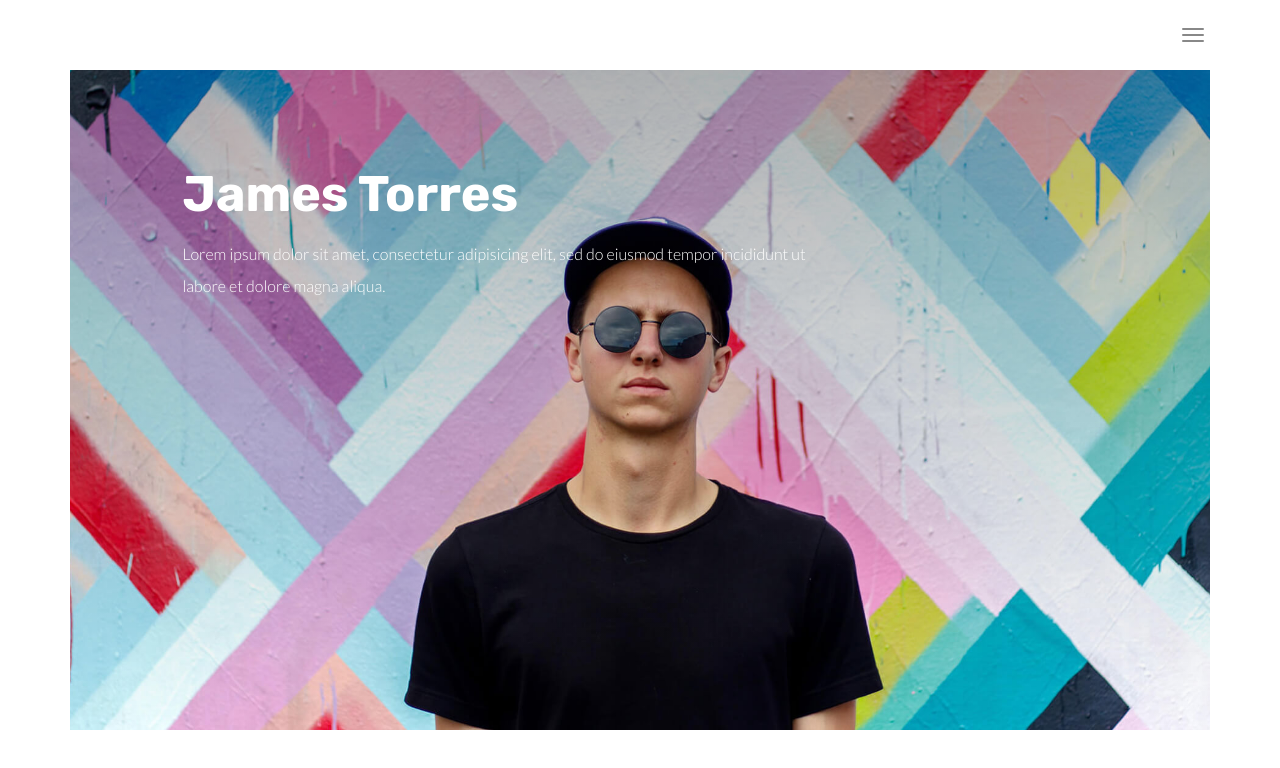
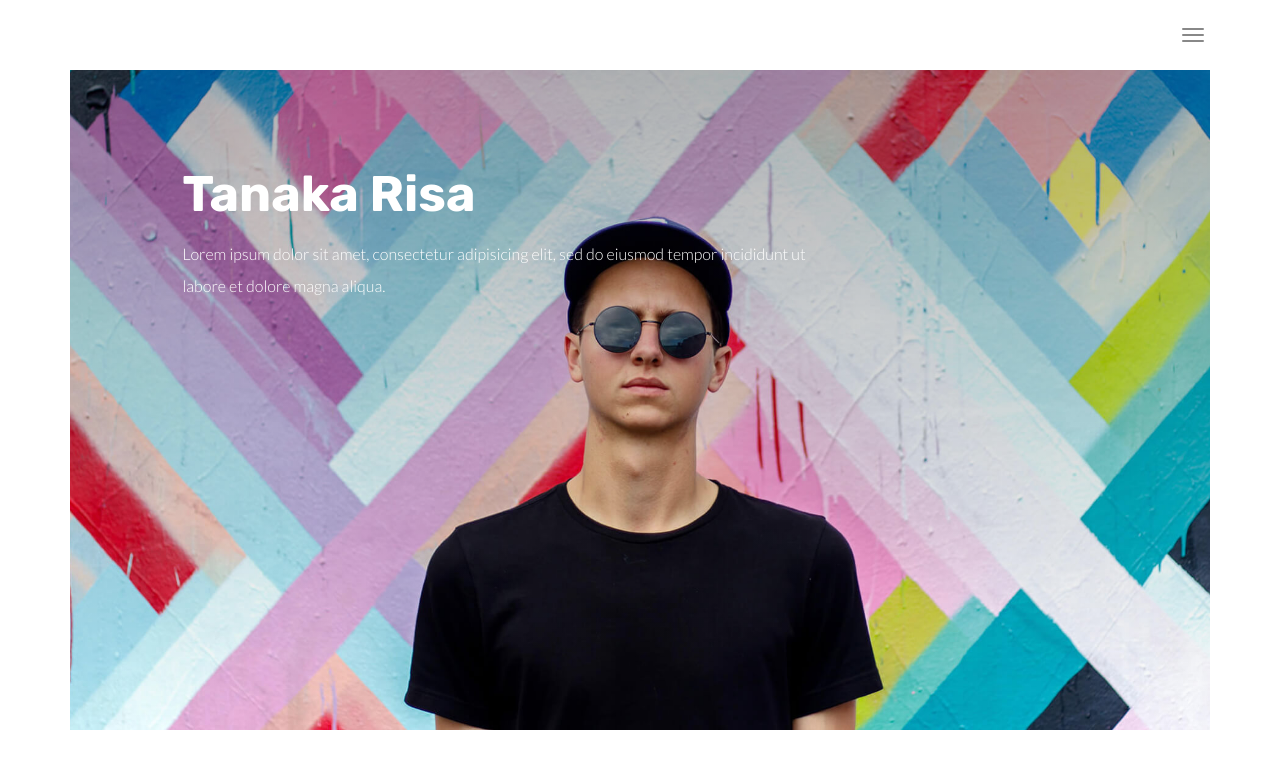
Before and after one commit to risa517/web, a plain HTML site: page index.html in a window 1280 px wide. Drawn offline with Linux system fonts and the light colour scheme; files whose address does not match are found by name.

Commit message:
Update index.html

```diff
--- a/index.html
+++ b/index.html
@@ -77,7 +77,7 @@
       <div class="col-xs-12 col-md-7 col-md-offset-1">
         <div class="hero-full-wrapper">
           <div class="text-content">
-            <h1>James Torres</h1>
+            <h1>Tanaka Risa</h1>
             <p>Lorem ipsum dolor sit amet, consectetur adipisicing elit, sed do eiusmod
             tempor incididunt ut labore et dolore magna aliqua.</p>
           </div>
```
